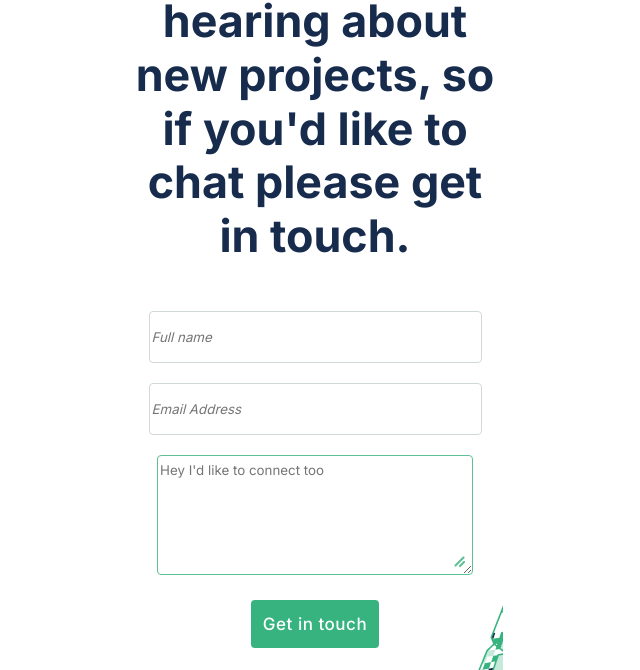
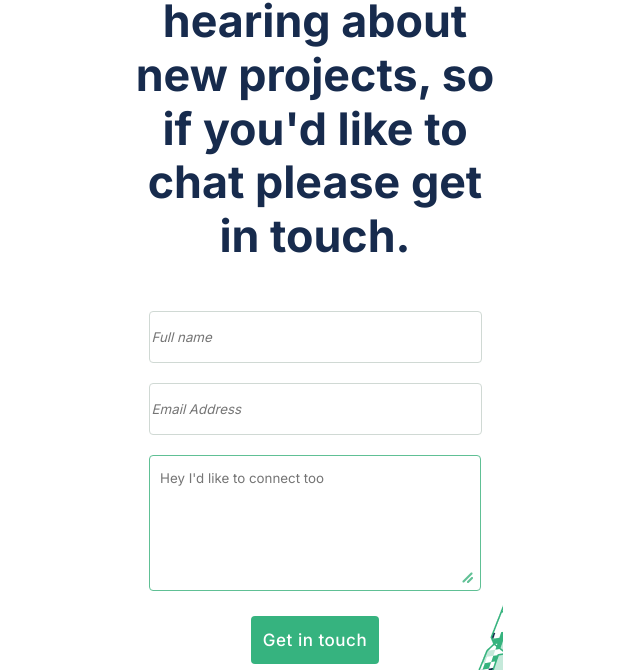
Before and after one commit to BHObserver/portfolio, a website: page index.html in a window 1280 px wide. Shown: the part 5918-6588 px from the top of the page, without its empty margins (325-965 px from the left). Drawn offline with Linux system fonts and the light colour scheme.

Commit message:
Updated main.css

```diff
--- a/main.css
+++ b/main.css
@@ -343,7 +343,8 @@ main {
   font-family: 'Inter', sans-serif;
   font-weight: 400;
   line-height: 24px;
-
+  padding: 10px;
+  resize: none;
 }
 
 .get-in-touch-btn {
```
